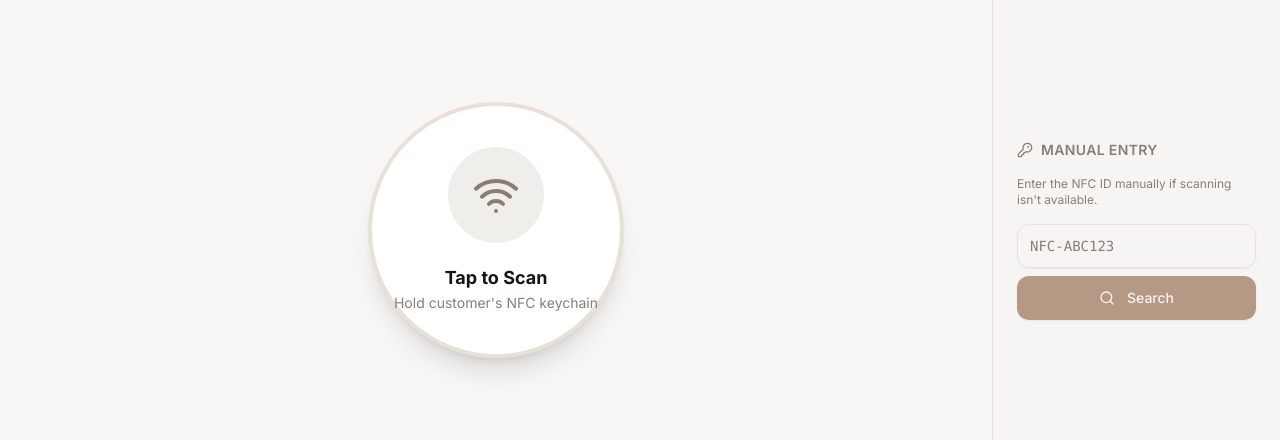
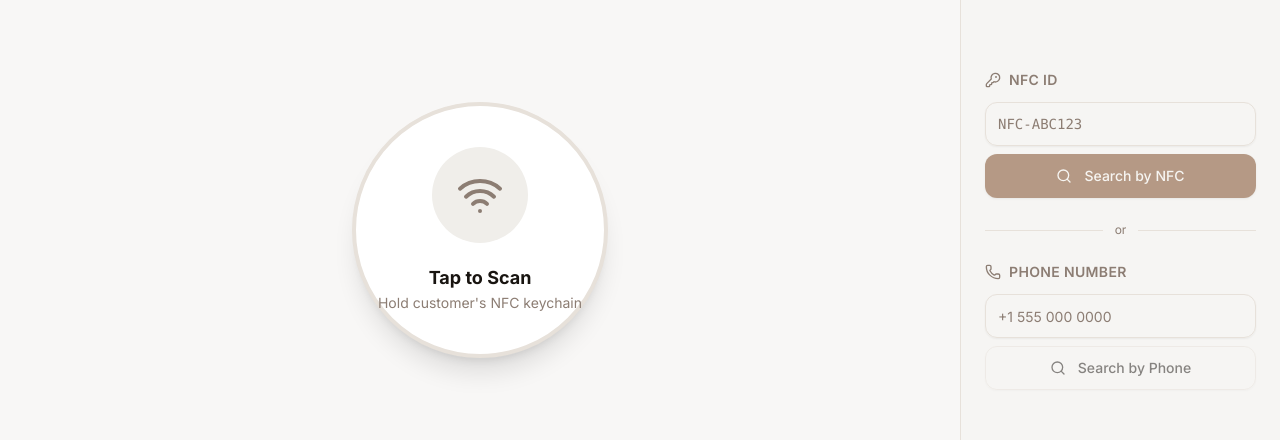
Before and after one commit to kistik1/tapcup, a React (Vite) app: page /shop in a window 1280 px wide. Shown: the part 191-631 px from the top of the page. Built offline with nearby package versions, Linux system fonts and the light colour scheme; no server answers.

Commit message:
File changes

```diff
--- a/src/pages/ShopPage.jsx
+++ b/src/pages/ShopPage.jsx
@@ -1,7 +1,7 @@
 import { useState } from "react";
 import { Link } from "react-router-dom";
 import { motion, AnimatePresence } from "framer-motion";
-import { ArrowLeft, Wifi, Search, KeyRound } from "lucide-react";
+import { ArrowLeft, Wifi, Search, KeyRound, Phone } from "lucide-react";
 import { base44 } from "@/api/base44Client";
 import { Button } from "@/components/ui/button";
 import { Input } from "@/components/ui/input";
@@ -10,17 +10,30 @@ import NfcScanOverlay from "@/components/shared/NfcScanOverlay";
 
 export default function ShopPage() {
   const [manualInput, setManualInput] = useState("");
+  const [phoneInput, setPhoneInput] = useState("");
   const [scanning, setScanning] = useState(false);
+  const [phoneSearching, setPhoneSearching] = useState(false);
   const [customer, setCustomer] = useState(null);
   const [error, setError] = useState("");
   const [nfcStatus, setNfcStatus] = useState("idle"); // idle | scanning | error
 
-  async function lookupCustomer(nfcId) {
+  async function lookupByNfcId(nfcId) {
     setError("");
     setCustomer(null);
     const results = await base44.entities.CoffeeProfile.filter({ nfc_id: nfcId });
     if (results.length === 0) {
       setError("No customer found with that NFC ID");
+    } else {
+      setCustomer(results[0]);
+    }
+  }
+
+  async function lookupByPhone(phone) {
+    setError("");
+    setCustomer(null);
+    const results = await base44.entities.CoffeeProfile.filter({ phone });
+    if (results.length === 0) {
+      setError("No customer found with that phone number");
     } else {
       setCustomer(results[0]);
     }
@@ -51,7 +64,7 @@ export default function ShopPage() {
         }
         if (id) {
           setNfcStatus("idle");
-          await lookupCustomer(id);
+          await lookupByNfcId(id);
         }
       });
 
@@ -75,8 +88,16 @@ export default function ShopPage() {
     const q = manualInput.trim();
     if (!q) return;
     setScanning(true);
-    await lookupCustomer(q);
+    await lookupByNfcId(q);
     setScanning(false);
+  }
+
+  async function handlePhoneSearch() {
+    const q = phoneInput.trim();
+    if (!q) return;
+    setPhoneSearching(true);
+    await lookupByPhone(q);
+    setPhoneSearching(false);
   }
 
   return (
@@ -150,12 +171,13 @@ export default function ShopPage() {
             </div>
 
             {/* Sidebar: Manual Entry */}
-            <div className="md:w-72 border-t md:border-t-0 md:border-l border-border bg-muted/30 p-6 flex flex-col justify-center">
-              <div className="flex items-center gap-2 mb-4">
+            <div className="md:w-80 border-t md:border-t-0 md:border-l border-border bg-muted/30 p-6 flex flex-col justify-center gap-6">
+              {/* NFC ID lookup */}
+              <div>
+                <div className="flex items-center gap-2 mb-3">
                   <KeyRound className="w-4 h-4 text-muted-foreground" />
-                <p className="text-sm font-semibold text-muted-foreground uppercase tracking-wide">Manual Entry</p>
+                  <p className="text-sm font-semibold text-muted-foreground uppercase tracking-wide">NFC ID</p>
                 </div>
-              <p className="text-xs text-muted-foreground mb-4">Enter the NFC ID manually if scanning isn't available.</p>
                 <div className="flex flex-col gap-2">
                   <Input
                     value={manualInput}
@@ -172,9 +194,46 @@ export default function ShopPage() {
                     {scanning ? (
                       <div className="w-4 h-4 border-2 border-white border-t-transparent rounded-full animate-spin" />
                     ) : (
-                    <><Search className="w-4 h-4 mr-1" /> Search</>
+                      <><Search className="w-4 h-4 mr-1" /> Search by NFC</>
                     )}
                   </Button>
+                </div>
+              </div>
+
+              <div className="flex items-center gap-3">
+                <div className="flex-1 h-px bg-border" />
+                <span className="text-xs text-muted-foreground">or</span>
+                <div className="flex-1 h-px bg-border" />
+              </div>
+
+              {/* Phone number lookup */}
+              <div>
+                <div className="flex items-center gap-2 mb-3">
+                  <Phone className="w-4 h-4 text-muted-foreground" />
+                  <p className="text-sm font-semibold text-muted-foreground uppercase tracking-wide">Phone Number</p>
+                </div>
+                <div className="flex flex-col gap-2">
+                  <Input
+                    value={phoneInput}
+                    onChange={e => setPhoneInput(e.target.value)}
+                    onKeyDown={e => e.key === "Enter" && handlePhoneSearch()}
+                    placeholder="+1 555 000 0000"
+                    type="tel"
+                    className="h-11 rounded-xl text-sm"
+                  />
+                  <Button
+                    onClick={handlePhoneSearch}
+                    disabled={phoneSearching || !phoneInput.trim()}
+                    variant="outline"
+                    className="h-11 rounded-xl"
+                  >
+                    {phoneSearching ? (
+                      <div className="w-4 h-4 border-2 border-primary border-t-transparent rounded-full animate-spin" />
+                    ) : (
+                      <><Search className="w-4 h-4 mr-1" /> Search by Phone</>
+                    )}
+                  </Button>
+                </div>
               </div>
             </div>
           </motion.div>
@@ -187,7 +246,7 @@ export default function ShopPage() {
             className="max-w-lg mx-auto px-4 pt-8 pb-24"
           >
             <button
-              onClick={() => { setCustomer(null); setManualInput(""); setError(""); setNfcStatus("idle"); }}
+              onClick={() => { setCustomer(null); setManualInput(""); setPhoneInput(""); setError(""); setNfcStatus("idle"); }}
               className="flex items-center gap-2 text-muted-foreground hover:text-foreground text-sm mb-6 transition-colors"
             >
               <ArrowLeft className="w-4 h-4" /> Scan again
```
Lines whose indentation alone changed are shown as unchanged.
